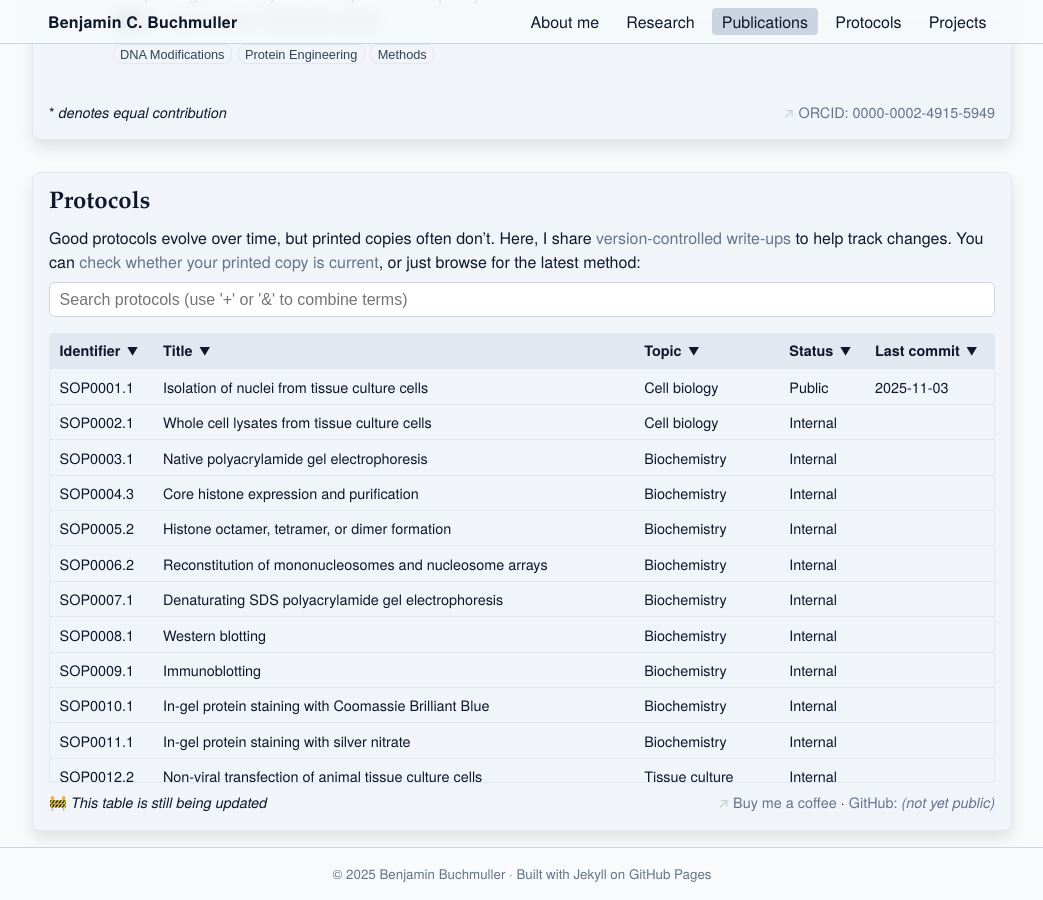
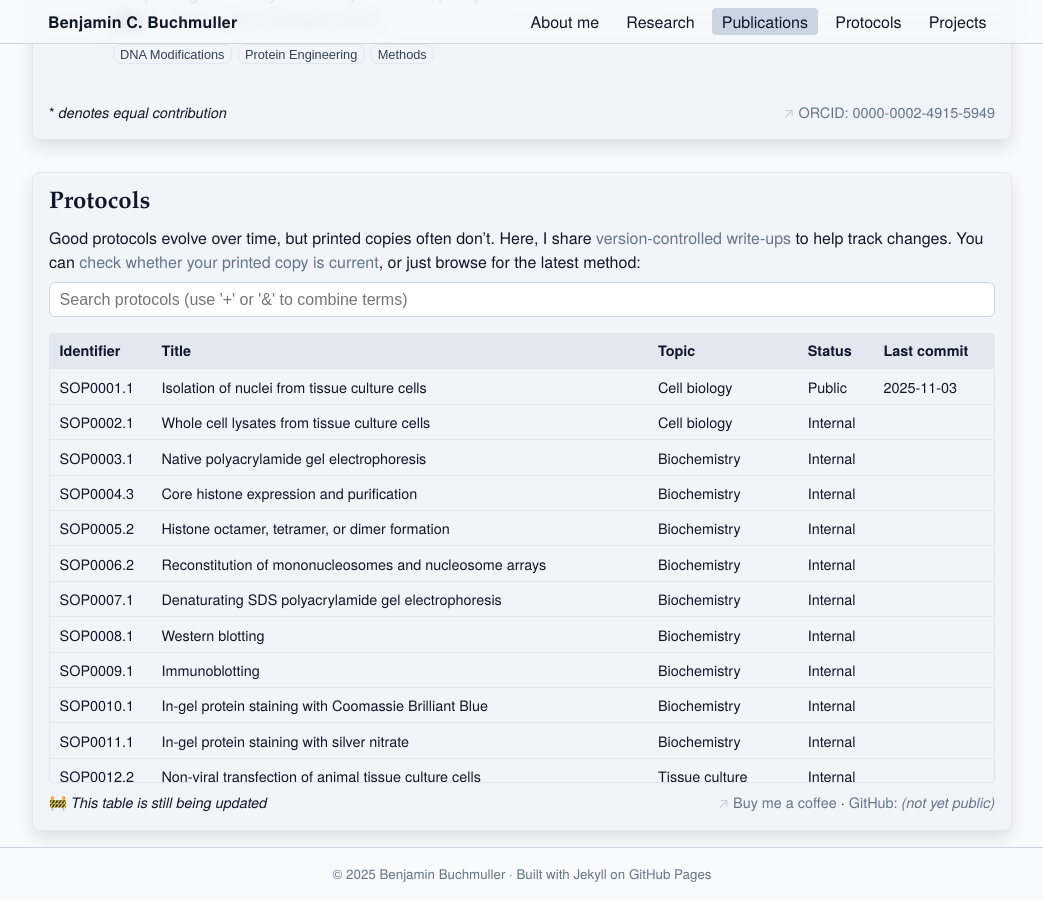
Before and after one commit to benjbuch/benjbuch.github.io, a Jekyll site: the page built from index.html, in a window 1280 px wide and 900 px high, scrolled down 2028 px. Shown: the whole window, without its empty margins (118-1161 px from the left). Built offline with Jekyll 4.4.1, drawn with Linux system fonts in a browser that asks for light colours.

Commit message:
Correct sort indicators

```diff
--- a/_sass/_protocol-index.scss
+++ b/_sass/_protocol-index.scss
@@ -19,19 +19,19 @@
 }
 
 .protocol-table th::after {
-  content: "▼";
+  content: "";
   margin-left:0.4rem;
   font-size: 0.7rem;
 }
 
 .protocol-table th.sorted-asc::after {
-  content: "▲";
+  content: "▼";
   margin-left: 0.4rem;
   font-size: 0.7rem;
 }
 
 .protocol-table th.sorted-desc::after {
-  content: "▼";
+  content: "▲";
   margin-left: 0.4rem;
   font-size: 0.7rem;
 }
```
